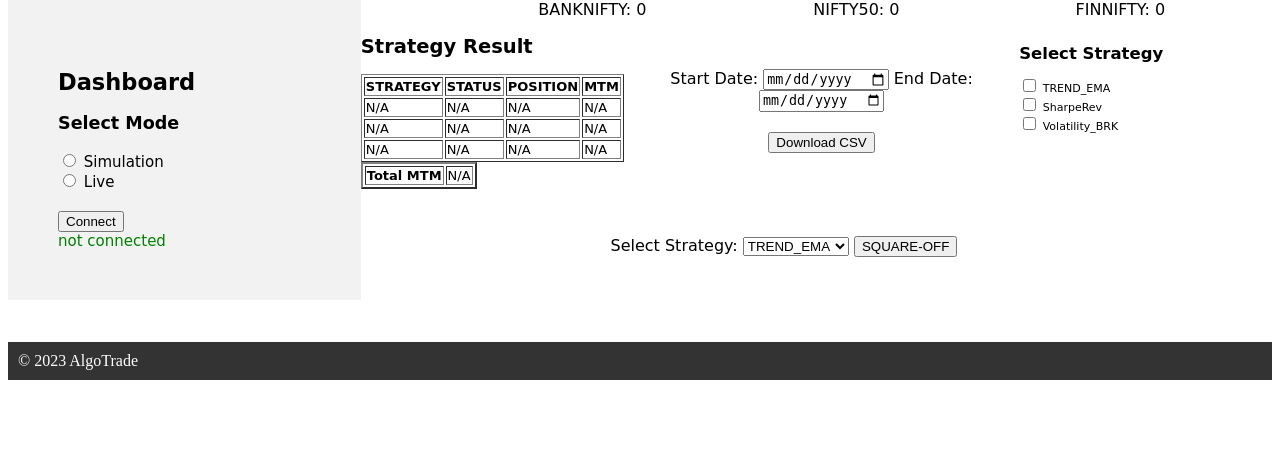
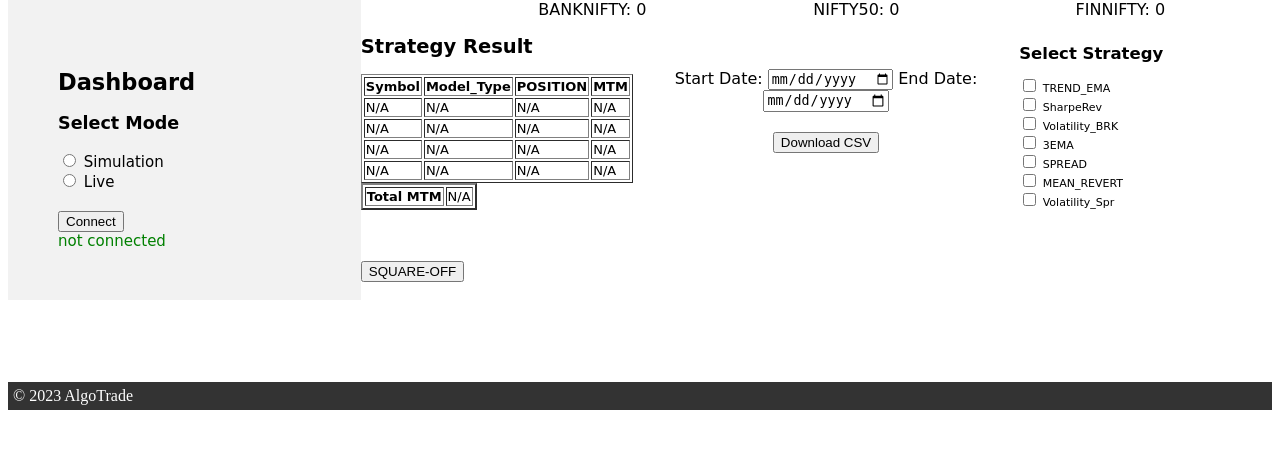
Before and after one commit to algomate399/ML_BOT_BN, a Flask app: page / in a window 1280 px wide. Shown: the part 105-554 px from the top of the page. Run offline with Flask 3, Linux system fonts and the light colour scheme.

Commit message:
Add files via upload

```diff
--- a/templates/index.html
+++ b/templates/index.html
@@ -69,18 +69,18 @@
 
 
     .footer {
-      margin-top:20px;
+      margin-top:10px;
       clear: both;
       background-color: #333;
       color: #fff;
-      padding:10px;
+      padding:5px;
     }
     #connectionStatus{color:green;}
 
     .Square_off_strategy{
       font-family: 'Comic Sans MS', cursive, sans-serif;
-      text-align:center;
-      padding:65px;
+      text-align:left;
+      padding:90px;
     }
 
 
@@ -119,35 +119,45 @@
       <h2>Strategy Result</h2>
     <table border="1">
         <tr>
-            <th>STRATEGY</th>
-            <th>STATUS</th>
+            <th>Symbol</th>
+            <th>Model_Type</th>
             <th>POSITION</th>
             <th>MTM</th>
         </tr>
 
         <tr>
-            <td id="strategy_TREND_EMA">N/A</td>
-            <td id="status_TREND_EMA">N/A</td>
-            <td id="position_TREND_EMA">N/A</td>
-            <td id="mtm_TREND_EMA">N/A</td>
+            <td id="symbol_1">N/A</td>
+            <td id="Model_Type_1">N/A</td>
+            <td id="POSITION_1">N/A</td>
+            <td id="MTM_1">N/A</td>
 
         </tr>
 
             <tr>
-            <td id="strategy_SharpeRev">N/A</td>
-            <td id="status_SharpeRev">N/A</td>
-            <td id="position_SharpeRev">N/A</td>
-            <td id="mtm_SharpeRev">N/A</td>
+            <td id="symbol_2">N/A</td>
+            <td id="Model_Type_2">N/A</td>
+            <td id="POSITION_2">N/A</td>
+            <td id="MTM_2">N/A</td>
 
         </tr>
 
             <tr>
-            <td id="strategy_Volatility_BRK">N/A</td>
-            <td id="status_Volatility_BRK">N/A</td>
-            <td id="position_Volatility_BRK">N/A</td>
-            <td id="mtm_Volatility_BRK">N/A</td>
+            <td id="symbol_3">N/A</td>
+            <td id="Model_Type_3">N/A</td>
+            <td id="POSITION_3">N/A</td>
+            <td id="MTM_3">N/A</td>
 
         </tr>
+
+            <tr>
+            <td id="symbol_4">N/A</td>
+            <td id="Model_Type_4">N/A</td>
+            <td id="POSITION_4">N/A</td>
+            <td id="MTM_4">N/A</td>
+
+        </tr>
+
+
 
     </table>
       <table border="2">
@@ -171,6 +181,23 @@
         <input type="checkbox" name="Volatility_BRK" value="Volatility_BRK" id="Volatility_BRK"> Volatility_BRK
       </label>
 
+      <label for=3EMA>
+        <input type="checkbox" name="3EMA" value="3EMA" id="3EMA"> 3EMA
+      </label>
+
+      <label for=SPREAD>
+        <input type="checkbox" name="SPREAD" value="SPREAD" id="SPREAD"> SPREAD
+      </label>
+
+      <label for=MEAN_REVERT>
+        <input type="checkbox" name="MEAN_REVERT" value="3EMA" id="MEAN_REVERT"> MEAN_REVERT
+      </label>
+
+      <label for=Volatility_Spr>
+        <input type="checkbox" name="Volatility_Spr" value="Volatility_Spr" id="Volatility_Spr"> Volatility_Spr
+      </label>
+
+
 
       <!-- Add more checkboxes for each strategy you have -->
   </div>
@@ -188,14 +215,6 @@
   <br>
   <div class="Square_off_strategy">
     <form method="POST" action="/Square_off_Position">
-        <label for=Square_off_strategy>Select Strategy:</label>
-        <select name="Square_off_strategy" id="Square_off_strategy">
-            <option value="TREND_EMA">TREND_EMA</option>
-            <option value="SharpeRev">SharpeRev</option>
-            <option value="Volatility_BRK">Volatility_BRK</option>
-
-
-        </select>
         <button type="submit">SQUARE-OFF</button>
     </form>
    </div>
@@ -207,26 +226,17 @@
   <script>
 function fetchPosition() {
     $.get('/update_positions', function (data) {
-            $('#strategy_TREND_EMA').text(data['TREND_EMA'].STRATEGY_NAME);
-            $('#status_TREND_EMA').text(data['TREND_EMA'].STATUS);
-            $('#position_TREND_EMA').text(data['TREND_EMA'].POSITION);
-            $('#mtm_TREND_EMA').text(data['TREND_EMA'].MTM);
-
-            $('#strategy_SharpeRev').text(data['SharpeRev'].STRATEGY_NAME);
-            $('#status_SharpeRev').text(data['SharpeRev'].STATUS);
-            $('#position_SharpeRev').text(data['SharpeRev'].POSITION);
-            $('#mtm_SharpeRev').text(data['SharpeRev'].MTM);
-
-            $('#strategy_Volatility_BRK').text(data['Volatility_BRK'].STRATEGY_NAME);
-            $('#status_Volatility_BRK').text(data['Volatility_BRK'].STATUS);
-            $('#position_Volatility_BRK').text(data['Volatility_BRK'].POSITION);
-            $('#mtm_Volatility_BRK').text(data['Volatility_BRK'].MTM);
-
+        for (let i = 1; i <= 4; i++) {
+            $(`#symbol_${i}`).text(data[i].symbol);
+            $(`#Model_Type_${i}`).text(data[i].Model_Type);
+            $(`#POSITION_${i}`).text(data[i].POSITION);
+            $(`#MTM_${i}`).text(data[i].MTM);
+        }
         $('#totalMTM').text(data['TOTAL'].TOTAL_MTM);
     });
 }
 
-    setInterval(fetchPosition, 1000);
+    setInterval(fetchPosition, 200);
 </script>
 
   <script>
@@ -242,7 +252,7 @@
     }
 
     // Update the tick data every 5 seconds (adjust the interval as needed)
-    setInterval(updateTickData, 1000);
+    setInterval(updateTickData, 200);
   </script>
    <script>
         // Your existing JavaScript code
@@ -273,6 +283,13 @@
         const isTREND_EMASelected = document.querySelector('input[name="TREND_EMA"]').checked;
         const isSharpRevSelected = document.querySelector('input[name="SharpeRev"]').checked;
         const isVolatility_BRKSelected = document.querySelector('input[name="Volatility_BRK"]').checked;
+        const is3EMASelected = document.querySelector('input[name="3EMA"]').checked;
+        const isSPREADSelected = document.querySelector('input[name="SPREAD"]').checked;
+        const isMEAN_REVERTSelected = document.querySelector('input[name="MEAN_REVERT"]').checked;
+        const isVolatility_SprSelected = document.querySelector('input[name="Volatility_Spr"]').checked;
+
+
+        const selectedMode = document.querySelector('input[name="radioOption"]:checked').value;
 
 
         // Create the selected strategy
@@ -280,6 +297,10 @@
             'TREND_EMA': isTREND_EMASelected,
             'SharpeRev': isSharpRevSelected,
             'Volatility_BRK':isVolatility_BRKSelected,
+             '3EMA':is3EMASelected,
+              'SPREAD':isSPREADSelected,
+              'MEAN_REVERT':isMEAN_REVERTSelected,
+              'Volatility_Spr':isVolatility_SprSelected
             };
 
         // Make a POST request to /on_connect with the selected_strategy
@@ -287,6 +308,7 @@
             method: 'POST',
             body: JSON.stringify({
                 'selected_strategy': STRATEGY_SELECTED,
+                 'Mode':selectedMode,
             }),  headers: {'Content-Type': 'application/json',},
         })
         .then(response => response.text())
```
Lines whose indentation alone changed are shown as unchanged.
